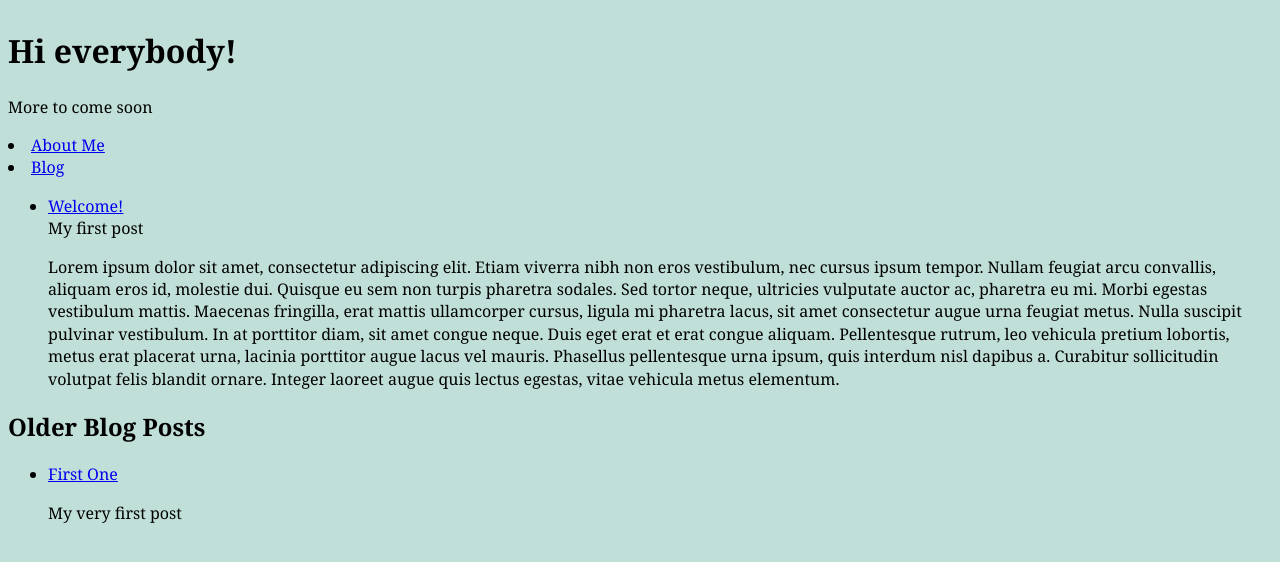
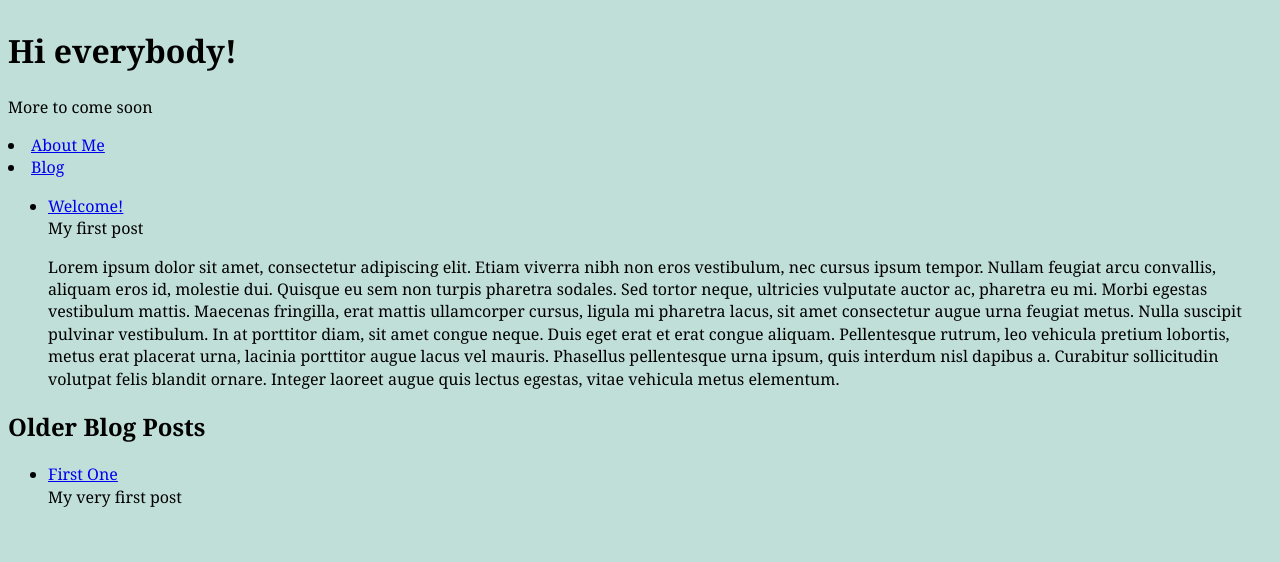
Before and after one commit to davidbroadfoot/site, a Jekyll site: the page built from index.html, in a window 1280 px wide. Shown: the top 562 px of the page. Built offline with Jekyll 4.4.1, drawn with Linux system fonts in a browser that asks for light colours.

Commit message:
trying to get date

```diff
--- a/index.html
+++ b/index.html
@@ -22,7 +22,7 @@
   {% for post in site.posts limit:3 offset:1 %}
     <li>
       <a href="{{ post.url }}">{{ post.title }}</a></li>
-      <p>{{ page.date | date_to_string }}</p>
+      {{ page.date}}
      {{post.description}}
 
   {% endfor %}
```
